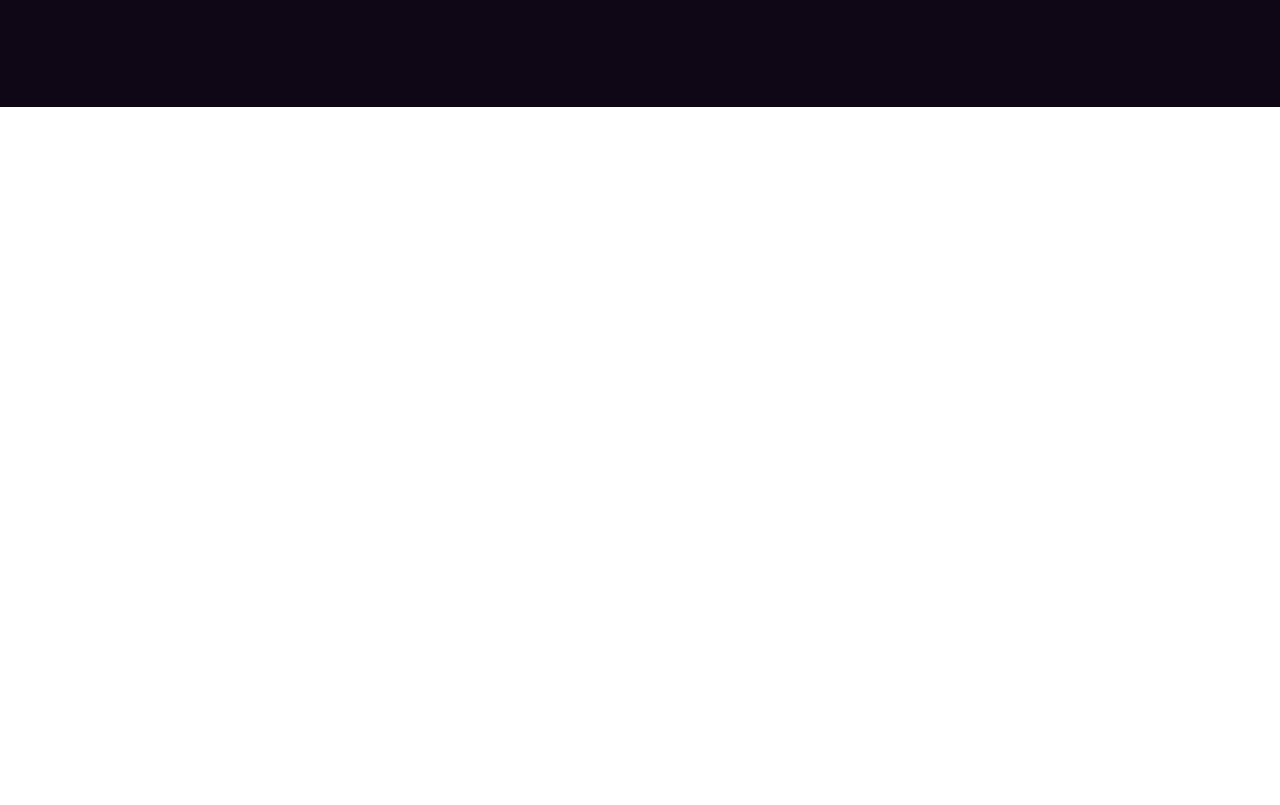
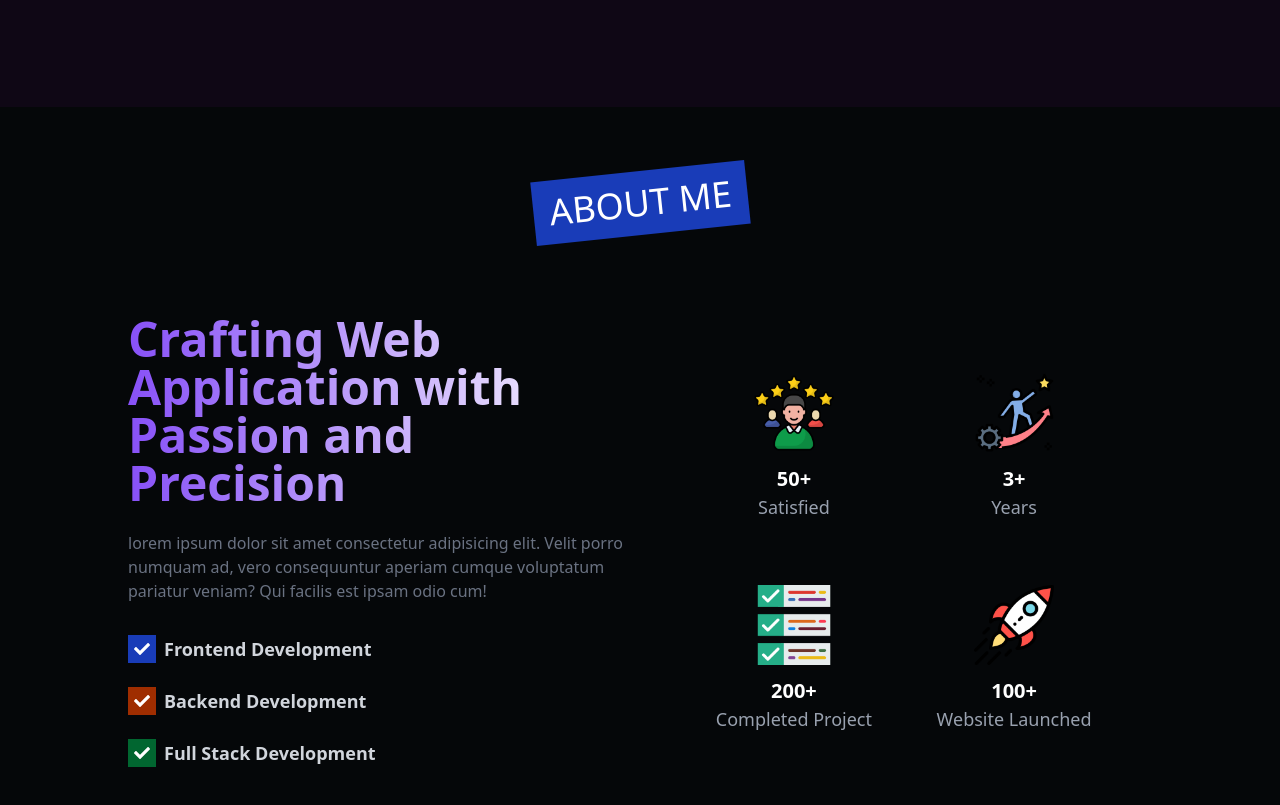
Before and after one commit to mr-kasper/Portfolio, a Next.js app: page / in a window 1280 px wide. Shown: the part 693-1498 px from the top of the page. Before the commit the page ends 800 px from the top, so only its background shows below. Built offline with nearby package versions, Linux system fonts and the light colour scheme.

Commit message:
Add About section

```diff
--- a/src/Data/data.ts
+++ b/src/Data/data.ts
@@ -9,7 +9,7 @@ export const BaseInfo = {
 export const aboutInfo = {
   title: 'Crafting Web Application with Passion and Precision',
   description:
-    'At webdev warriors, we’re a dedicated team of designers and developers committed to delivering tailored web solutions. With a blend of creativity and technical expertise, we help businesses elevate their online presence and achieve their goals',
+    'lorem ipsum dolor sit amet consectetur adipisicing elit. Velit porro numquam ad, vero consequuntur aperiam cumque voluptatum pariatur veniam? Qui facilis est ipsam odio cum!',
   client: '50+',
   experience: '3+',
   project: '200+',
--- /dev/null
+++ b/src/components/Helper/SectionHeading.tsx
@@ -0,0 +1,12 @@
+type Props = {
+  children: React.ReactNode;
+};
+const SectionHeading = ({ children }: Props) => {
+  return (
+    <h1 className="bg-blue-800 w-fit text-center px-4 py-3 mx-auto text-white text-2xl sm:text-3xl md:text-4xl uppercase -rotate-6">
+      {children}
+    </h1>
+  );
+};
+
+export default SectionHeading;
--- /dev/null
+++ b/src/components/Home/About/About.tsx
@@ -0,0 +1,98 @@
+import SectionHeading from '@/components/Helper/SectionHeading';
+import { aboutInfo } from '@/Data/data';
+import Image from 'next/image';
+import { FaCheck } from 'react-icons/fa';
+
+const About = () => {
+  return (
+    <div className="py-16 bg-[#050709]">
+      <SectionHeading>About Me</SectionHeading>
+      <div className="w-[80%] mx-auto grid grid-cols-1 lg:grid-cols-2 gap-8 items-center mt-20">
+        <div>
+          <h1 className="text-bg text-2xl sm:text-3xl md:text-4xl lg:text-5xl font-bold text-gray-200">
+            {aboutInfo.title}
+          </h1>
+          <p className="mt-6 text-base text-gray-500">{aboutInfo.description}</p>
+          <div className="mt-8">
+            <div className="flex items-center space-x-2 mb-6">
+              <div className="size-7 bg-blue-800 flex flex-col items-center justify-center">
+                <FaCheck className="text-white" />
+              </div>
+              <p className="text-sm sm:text-base md:text-lg font-bold text-gray-300">
+                Frontend Development
+              </p>
+            </div>
+
+            <div className="flex items-center space-x-2 mb-6">
+              <div className="size-7 bg-orange-800 flex flex-col items-center justify-center">
+                <FaCheck className="text-white" />
+              </div>
+              <p className="text-sm sm:text-base md:text-lg font-bold text-gray-300">
+                Backend Development
+              </p>
+            </div>
+
+            <div className="flex items-center space-x-2 mb-6">
+              <div className="size-7 bg-green-800 flex flex-col items-center justify-center">
+                <FaCheck className="text-white" />
+              </div>
+              <p className="text-sm sm:text-base md:text-lg font-bold text-gray-300">
+                Full Stack Development
+              </p>
+            </div>
+          </div>
+        </div>
+        <div className="grid grid-cols-2 gap-16 items-center lg:mx-auto">
+          <div>
+            <Image
+              src="/images/customer.png"
+              alt="image"
+              width={80}
+              height={80}
+              className="mx-auto"
+            />
+            <p className="mt-3 font-bold text-xl text-white text-center">{aboutInfo.client}</p>
+            <p className="text-base sm:text-lg text-gray-400 text-center">Satisfied </p>
+          </div>
+
+          <div>
+            <Image
+              src="/images/experience.png"
+              alt="image"
+              width={80}
+              height={80}
+              className="mx-auto"
+            />
+            <p className="mt-3 font-bold text-xl text-white text-center">{aboutInfo.experience}</p>
+            <p className="text-base sm:text-lg text-gray-400 text-center">Years</p>
+          </div>
+
+          <div>
+            <Image
+              src="/images/completed.png"
+              alt="image"
+              width={80}
+              height={80}
+              className="mx-auto"
+            />
+            <p className="mt-3 font-bold text-xl text-white text-center">{aboutInfo.project}</p>
+            <p className="text-base sm:text-lg text-gray-400 text-center">Completed Project</p>
+          </div>
+
+          <div>
+            <Image
+              src="/images/rocket.png"
+              alt="image"
+              width={80}
+              height={80}
+              className="mx-auto"
+            />
+            <p className="mt-3 font-bold text-xl text-white text-center">{aboutInfo.website}</p>
+            <p className="text-base sm:text-lg text-gray-400 text-center">Website Launched</p>
+          </div>
+        </div>
+      </div>
+    </div>
+  );
+};
+export default About;
--- a/src/components/Home/Home.tsx
+++ b/src/components/Home/Home.tsx
@@ -1,9 +1,11 @@
+import About from './About/About';
 import Hero from './Hero/Hero';
 
 const Home = () => {
   return (
     <main className="overflow-hidden">
       <Hero />
+      <About />
     </main>
   );
 };
```
